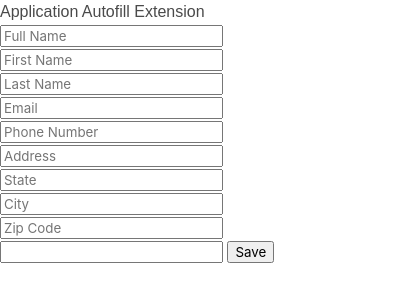
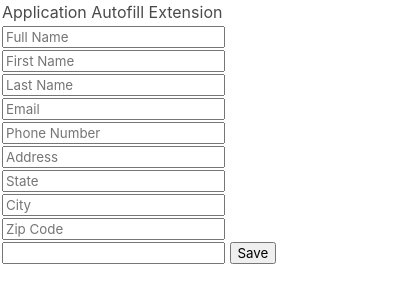
Before and after one commit to Marv0912/Application-Autofill, a browser extension: page popup.html in a window 400 px wide. Drawn offline with nearby package versions, Linux system fonts and the light colour scheme.

Commit message:
add left margin to inputs

```diff
--- a/popup.css
+++ b/popup.css
@@ -1,3 +1,3 @@
 body {
-    font-family: Arial, Helvetica, sans-serif;
+    margin-left: 2px;
 }
```
